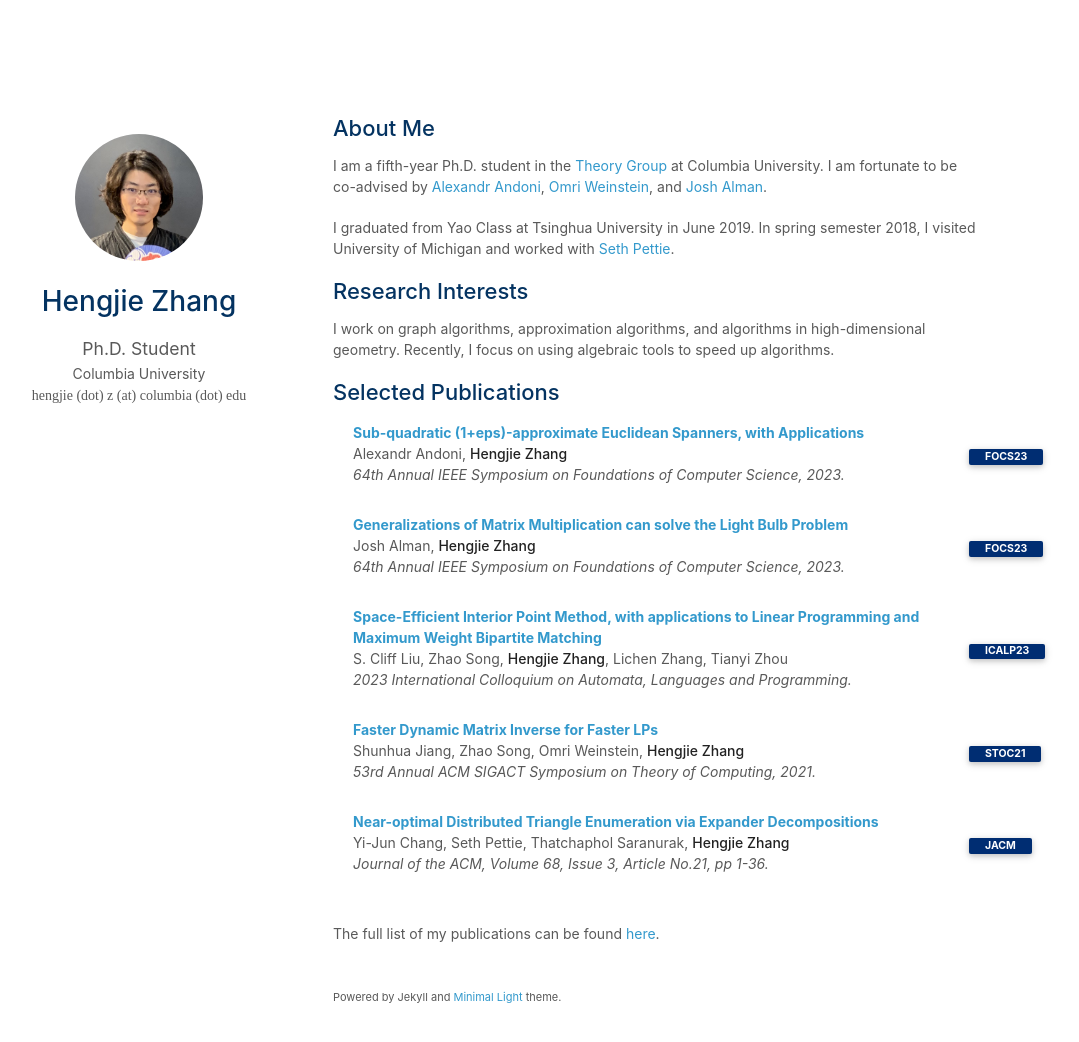
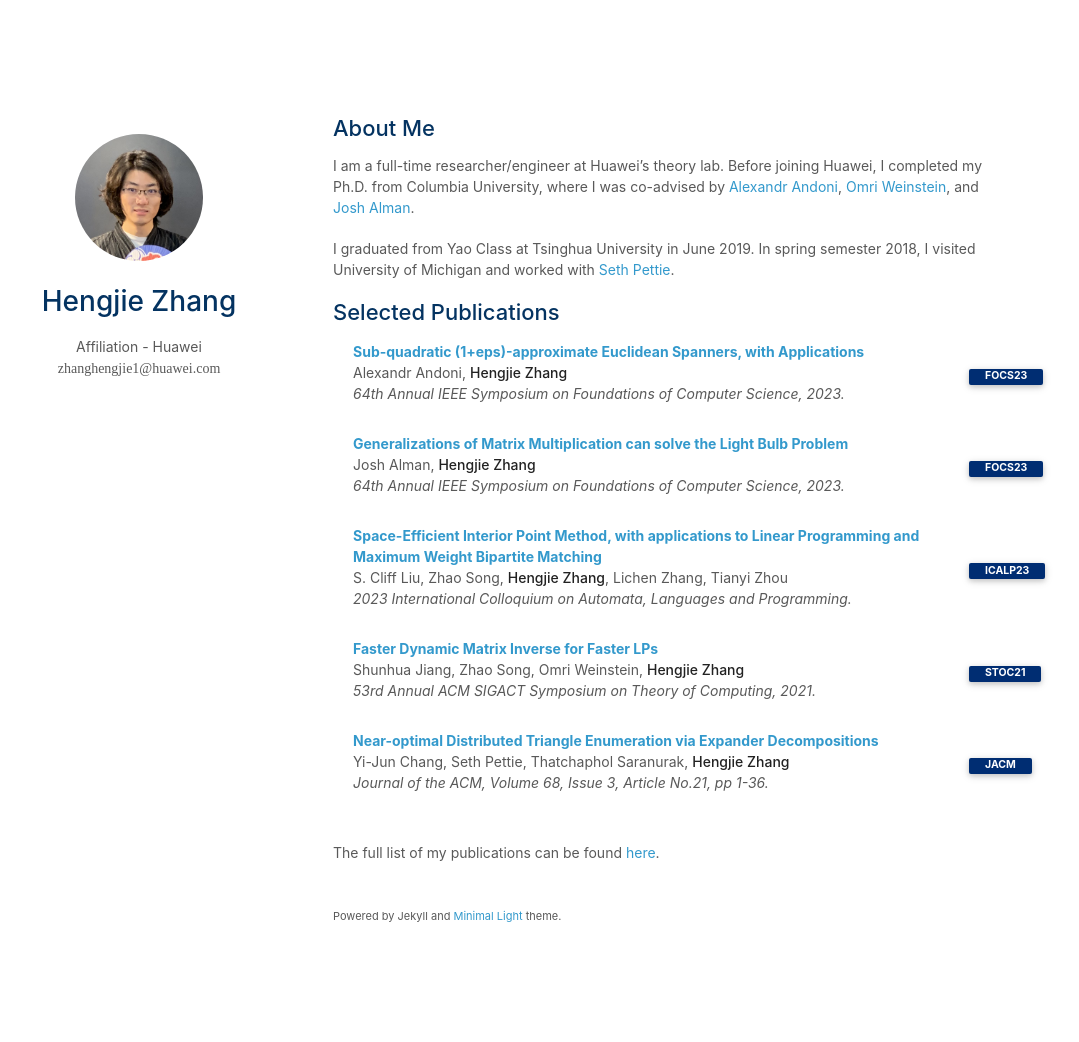
Before and after one commit to hengjiez/hengjiez.github.io, a Jekyll site: the page built from index.md, in a window 1280 px wide and 1076 px high. Shown: the top 1042 px of the window, without its empty margins (137-1216 px from the left). Built offline with Jekyll 4.4.1, drawn with Linux system fonts in a browser that asks for light colours; nearby versions of some CDN libraries; a style sheet for code colours, icons or effects is not loaded; our own code applies the rules of GitHub Pages for plain Markdown files.

Commit message:
Add files via upload
Update my website

```diff
--- a/_config.yml
+++ b/_config.yml
@@ -1,14 +1,13 @@
 # Basic Information
 title: Hengjie Zhang
-position: Ph.D. Student
-affiliation: Columbia University
-email: hengjie (dot) z (at) columbia (dot) edu
+affiliation: Affiliation - Huawei
+email: zhanghengjie1@huawei.com
 
 # Search Engine Optimization (SEO)
 # The following information is used to improve the website traffic from search engines, e.g., Google.
 keywords: Hengjie Zhang
 description: Hengjie Zhang's homepage.
-canonical: https://www.cs.columbia.edu/~zhj/
+canonical: hengjiez.github.io
 
 # Links
 # If you don't need one of them, you may delete the corresponding line.
--- a/index.md
+++ b/index.md
@@ -4,14 +4,10 @@ layout: homepage
 
 ## About Me
 
-I am a fifth-year Ph.D. student in the <a href="https://theory.cs.columbia.edu/" rel="noopener"> Theory Group </a> at Columbia University. I am fortunate to be co-advised by <a href="https://www.cs.columbia.edu/~andoni/" rel="noopener"> Alexandr Andoni</a>, <a href="https://www.cs.columbia.edu/~omri/" rel="noopener"> Omri Weinstein</a>, and <a href="https://joshalman.com//" rel="noopener"> Josh Alman</a>.
+I am a full-time researcher/engineer at Huawei's theory lab. Before joining Huawei, I completed my Ph.D. from Columbia University, where I was co-advised by <a href="https://www.cs.columbia.edu/~andoni/" rel="noopener"> Alexandr Andoni</a>, <a href="https://www.cs.columbia.edu/~omri/" rel="noopener"> Omri Weinstein</a>, and <a href="https://joshalman.com//" rel="noopener"> Josh Alman</a>.
 
 I graduated from Yao Class at Tsinghua University in June 2019. In spring semester 2018, I visited University of Michigan and worked with <a href="https://web.eecs.umich.edu/~pettie/" rel="noopener"> Seth Pettie</a>.
 
-
-## Research Interests
-
-I work on graph algorithms, approximation algorithms, and algorithms in high-dimensional geometry. Recently, I focus on using algebraic tools to speed up algorithms.
 
 <!-- ## News
 
```
Also changed, not shown: 1 other file.
